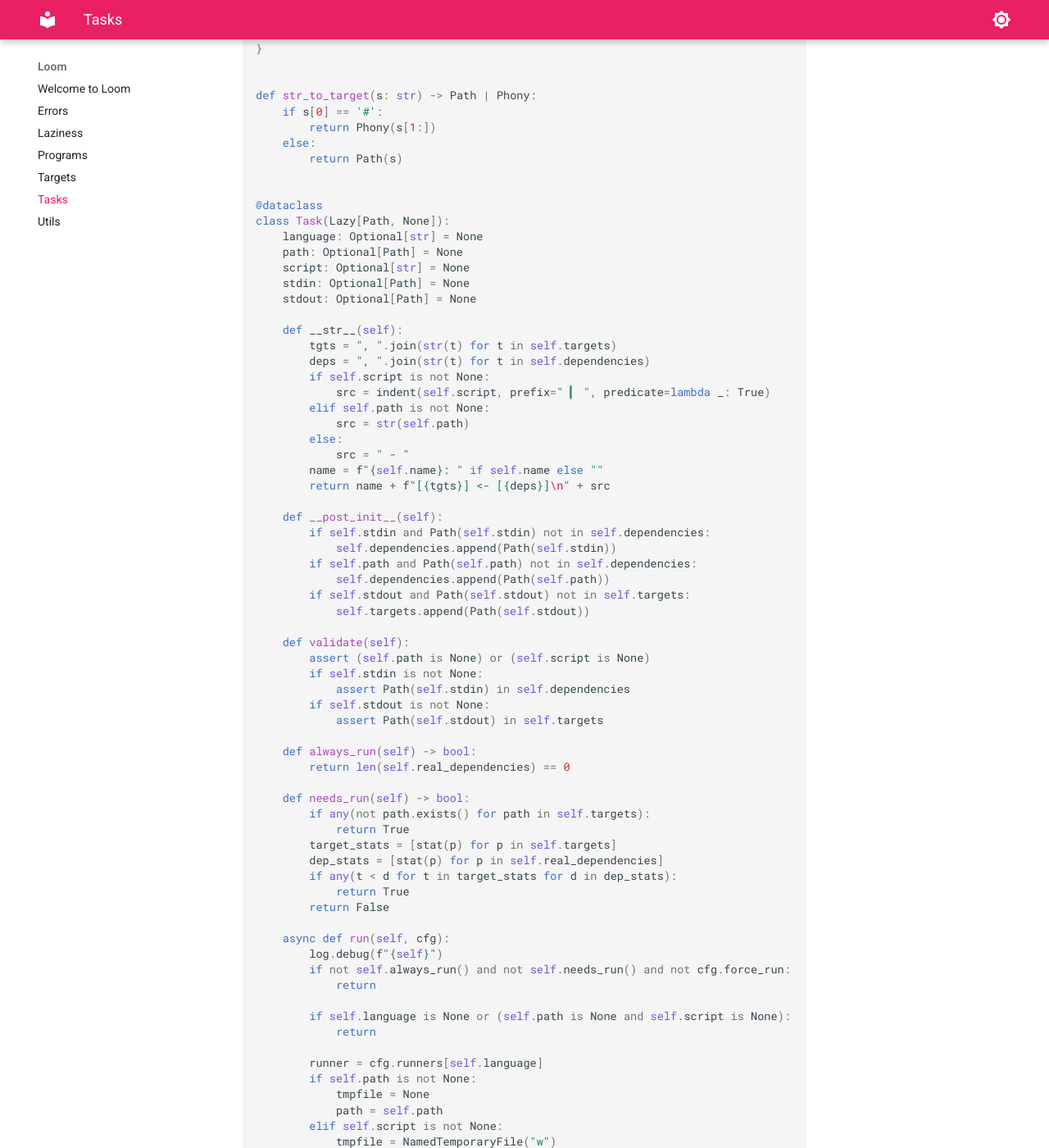
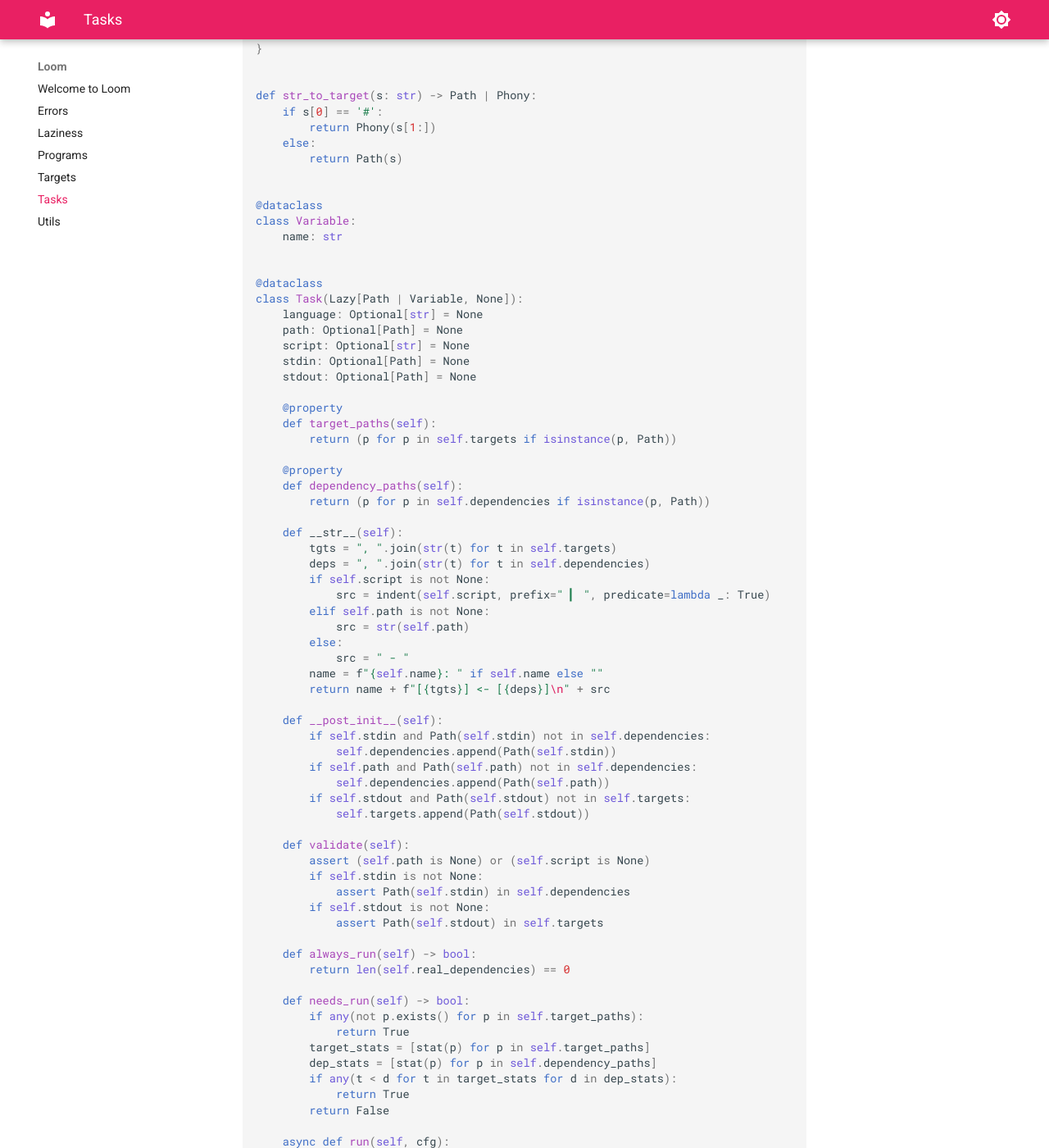
Before and after one commit to entangled/brei, an MkDocs documentation site: the page built from docs/tasks.md, in a window 1280 px wide and 1400 px high, scrolled down 920 px. Shown: the whole window at 82% size. Built offline with MkDocs 1.6.1 and Material for MkDocs 9.7.7, drawn with Linux system fonts in a browser that asks for light colours; some of the changed text lies outside the part shown.

Commit message:
introduce variable target

```diff
--- a/docs/tasks.md
+++ b/docs/tasks.md
@@ -53,12 +53,25 @@ def str_to_target(s: str) -> Path | Phony:
 
 
 @dataclass
-class Task(Lazy[Path, None]):
+class Variable:
+    name: str
+
+
+@dataclass
+class Task(Lazy[Path | Variable, None]):
     language: Optional[str] = None
     path: Optional[Path] = None
     script: Optional[str] = None
     stdin: Optional[Path] = None
     stdout: Optional[Path] = None
+
+    @property
+    def target_paths(self):
+        return (p for p in self.targets if isinstance(p, Path))
+
+    @property
+    def dependency_paths(self):
+        return (p for p in self.dependencies if isinstance(p, Path))
 
     def __str__(self):
         tgts = ", ".join(str(t) for t in self.targets)
@@ -91,10 +104,10 @@ class Task(Lazy[Path, None]):
         return len(self.real_dependencies) == 0
 
     def needs_run(self) -> bool:
-        if any(not path.exists() for path in self.targets):
+        if any(not p.exists() for p in self.target_paths):
             return True
-        target_stats = [stat(p) for p in self.targets]
-        dep_stats = [stat(p) for p in self.real_dependencies]
+        target_stats = [stat(p) for p in self.target_paths]
+        dep_stats = [stat(p) for p in self.dependency_paths]
         if any(t < d for t in target_stats for d in dep_stats):
             return True
         return False
@@ -145,14 +158,11 @@ class Task(Lazy[Path, None]):
 
 
 @dataclass
-class TaskDB(LazyDB[Path, Task]):
+class TaskDB(LazyDB[Path | Variable, Task]):
     runners: dict[str, Runner] = field(default_factory=lambda: copy(DEFAULT_RUNNERS))
     throttle: Optional[asyncio.Semaphore] = None
     force_run: bool = False
-
-    async def run(self, t: Phony | Path, *args):
-        log.debug(str(t))
-        return await super().run(t, self, *args)
+    environment: dict[str, str] = field(default_factory=dict)
 
     def on_missing(self, t: Path):
         if not t.exists():
```
Also changed, not shown: docs/index.md (+2 -2 lines), docs/lazy.md (+2 -2 lines), docs/program.md (+1 -1 lines), docs/utility.md (+2 -2 lines), 8 other files.
